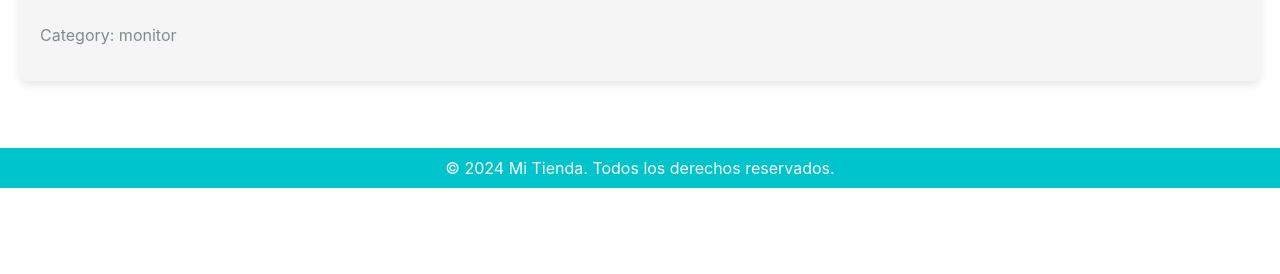
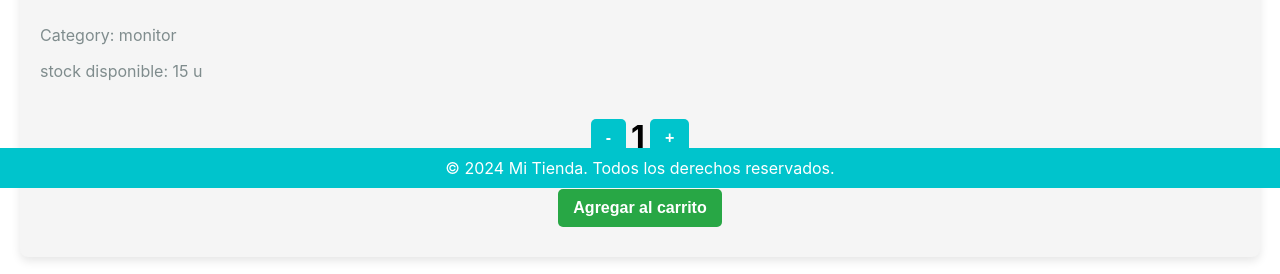
Before and after one commit to akak92/ecommerce, a React (Create React App) app: page /itemDetail/1 in a window 1280 px wide. Shown: the part 612-886 px from the top of the page. Before the commit the page ends 800 px from the top, so only its background shows below. Built offline with nearby package versions, Linux system fonts and the light colour scheme.

Commit message:
Agrego contexto y mejoro pagina carrito

```diff
--- a/src/App.js
+++ b/src/App.js
@@ -5,9 +5,11 @@ import ItemListContainer from "./Components/pages/ItemListContainer/ItemListCont
 import Cart from "./Components/pages/Cart/Cart";
 import ItemDetail from "./Components/pages/ItemDetail/ItemDetail";
 import Checkout from "./Components/pages/Checkout/Checkout";
+import { CartContextProvider } from "./context/CartContext";
 
 function App() {
   return <BrowserRouter>
+  <CartContextProvider>
     <NavBar />
     <Routes>
       <Route path="/" element={<ItemListContainer />}/>
@@ -17,6 +19,7 @@ function App() {
       <Route path="/checkout" element={<Checkout />} />
     </Routes>
     <Footer />
+    </CartContextProvider>
   </BrowserRouter>
 }
 
--- a/src/Components/common/CartWidget/CartWidget.js
+++ b/src/Components/common/CartWidget/CartWidget.js
@@ -1,10 +1,14 @@
 import {Link} from "react-router-dom";
+import { useContext } from "react";
+import { CartContext } from "../../../context/CartContext";
 
 function CartWidget() {
+
+  const {cart} = useContext(CartContext);
   return (
     <Link to="/cart">
     <div className="cart-widget">
-      🛒 <span className="cart-count">0</span>
+      🛒 <span className="cart-count">{cart.length}</span>
     </div>
     </Link>
   );
--- /dev/null
+++ b/src/Components/common/Counter/Counter.css
@@ -0,0 +1,47 @@
+.counter-container {
+    display: flex;
+    flex-direction: column;
+    align-items: center;
+    justify-content: center;
+    margin: 10px 0;
+}
+
+.counter-controls {
+    display: flex;
+    align-items: center;
+    justify-content: center;
+}
+
+.counter-button {
+    background-color: #00c4cc;
+    color: #FFFFFF;
+    border: none;
+    border-radius: 5px;
+    padding: 10px 15px;
+    margin: 5px;
+    cursor: pointer;
+    font-size: 16px;
+    font-weight: bold;
+    transition: background-color 0.3s ease;
+}
+
+.counter-button:hover {
+    background-color: #0056b3;
+}
+
+.add-to-cart {
+    background-color: #28a745; /* Verde */
+    color: #FFFFFF;
+    border: none;
+    border-radius: 5px;
+    padding: 10px 15px;
+    margin-top: 10px;
+    cursor: pointer;
+    font-size: 16px;
+    font-weight: bold;
+    transition: background-color 0.3s ease;
+}
+
+.add-to-cart:hover {
+    background-color: #218838;
+}
--- /dev/null
+++ b/src/Components/common/Counter/Counter.js
@@ -0,0 +1,43 @@
+import { useContext, useState } from "react";
+import "./Counter.css";
+import { CartContext } from "../../../context/CartContext";
+
+const Counter = ({ product }) => {
+    const [count, setCount] = useState(1);
+    const { addToCart } = useContext(CartContext)
+
+    const handleIncrement = () => {
+        if (count < product.stock){
+            setCount(count + 1);
+        } else {
+            alert("Ha alcanzado la máxima cantidad de unidades en stock.")
+        }
+
+    };
+
+    const handleDecrement = () => {
+        if(count > 1){
+            setCount(count - 1);
+        } else {
+            alert("Mínimo debe agregarse un elemento al carrito.")
+        }
+    };
+
+    const onAdd = () => {
+        let productToCart = {...product, quantity: count};
+        addToCart(productToCart)
+    }
+
+    return (
+        <div className="counter-container">
+            <div className="counter-controls">
+                <button onClick={handleDecrement} className="counter-button">-</button>
+                <h1>{count}</h1>
+                <button onClick={handleIncrement} className="counter-button">+</button>
+            </div>
+            <button className="add-to-cart" onClick={onAdd}>Agregar al carrito</button>
+        </div>
+    );
+};
+
+export default Counter;
--- a/src/Components/pages/Cart/Cart.js
+++ b/src/Components/pages/Cart/Cart.js
@@ -1,6 +1,24 @@
+import { useContext } from "react";
+import { CartContext } from "../../../context/CartContext";
+
 const Cart  = () => {
+    const { cart } = useContext(CartContext)
     return <div>
        <h2>Pagina Cart</h2>
+       {
+        cart.map( el => {
+            return <div
+                    key={el.id}
+                    style={{ border: "2px solid black", padding: "20px"}}>
+                <h3>{el.title}</h3>
+                <h3>cantidad: {el.quantity}</h3>
+                <h3>precio unitario: {el.price}</h3>
+                <buton>Eliminar</buton>
+            </div>
+            }
+        )
+       }
+       <button>Limpiar carrito</button>
     </div>
 }
 
--- a/src/Components/pages/ItemDetail/ItemDetail.js
+++ b/src/Components/pages/ItemDetail/ItemDetail.js
@@ -1,6 +1,8 @@
 import { useEffect, useState } from "react";
 import { useParams } from "react-router-dom";
 import { products } from "../../../products";
+import  Counter  from "../../common/Counter/Counter";
+
 import "./ItemDetail.css"
 
 const ItemDetail = () => {
@@ -19,6 +21,8 @@ const ItemDetail = () => {
             <p className="product-description">{product.description}</p>
             <p className="product-price">{product.price}</p>
             <p className="product-category">Category: {product.category}</p>
+            <p className="product-category">stock disponible: {product.stock} u</p>
+            {product.stock !== undefined && <Counter product={product} />}
         </div>
     );
 };
--- /dev/null
+++ b/src/context/CartContext.js
@@ -0,0 +1,18 @@
+import { createContext, useState } from "react";
+
+export const CartContext = createContext()
+
+export const CartContextProvider = ({children}) => {
+
+    const [cart, setCart] = useState([])
+
+    const addToCart = (product) => {
+        setCart( [...cart, product] );
+        console.log(cart)
+    };
+
+    let data = { cart, addToCart }
+    return <CartContext.Provider value = {data}>
+        {children}
+    </CartContext.Provider>
+};
--- a/src/products.js
+++ b/src/products.js
@@ -6,6 +6,7 @@ const products = [
       description: "Monitor 4K UHD con soporte HDR10, ideal para gaming y diseño.",
       price: "$749.99",
       category: "monitor",
+      stock: 15,
     },
     {
       id: 2,
@@ -14,6 +15,7 @@ const products = [
       description: "Monitor gaming 1440p, 165Hz y G-Sync compatible.",
       price: "$329.99",
       category: "monitor",
+      stock: 5,
     },
     {
       id: 3,
@@ -22,6 +24,7 @@ const products = [
       description: "Monitor curvado ultra ancho de 34” con resolución UWQHD.",
       price: "$999.99",
       category: "monitor",
+      stock: 6,
     },
     {
       id: 4,
@@ -30,6 +33,7 @@ const products = [
       description: "Ratón ergonómico de alto rendimiento con 11 botones programables.",
       price: "$49.99",
       category: "mouse",
+      stock: 11,
     },
     {
       id: 5,
@@ -38,6 +42,7 @@ const products = [
       description: "Ratón para gaming con sensor óptico de 16,000 DPI.",
       price: "$69.99",
       category: "mouse",
+      stock: 6,
     },
     {
       id: 6,
@@ -46,6 +51,7 @@ const products = [
       description: "Ratón con doble sensor y peso ajustable para un control preciso.",
       price: "$79.99",
       category: "mouse",
+      stock: 4,
     },
     {
       id: 7,
@@ -54,6 +60,7 @@ const products = [
       description: "Teclado mecánico RGB con switches Cherry MX y teclas multimedia.",
       price: "$199.99",
       category: "keyboard",
+      stock: 10,
     },
     {
       id: 8,
@@ -62,6 +69,7 @@ const products = [
       description: "Teclado mecánico con interruptores intercambiables.",
       price: "$129.99",
       category: "keyboard",
+      stock: 9,
     },
     {
       id: 9,
@@ -69,6 +77,7 @@ const products = [
       img: "https://gorilagames.com/img/Public/1019-producto-teclado-hyperx-origins-60-aqua-1-9668.jpg", // Teclado
       description: "Teclado compacto de 60% con switches ópticos y retroiluminación RGB.",
       price: "$119.99",
+      stock: 11,
     },
     {
       id: 10,
@@ -77,6 +86,7 @@ const products = [
       description: "Teclado mecánico compacto con retroiluminación RGB y conectividad inalámbrica.",
       price: "$89.99",
       category: "keyboard",
+      stock: 14,
     },
   ];
 
```
